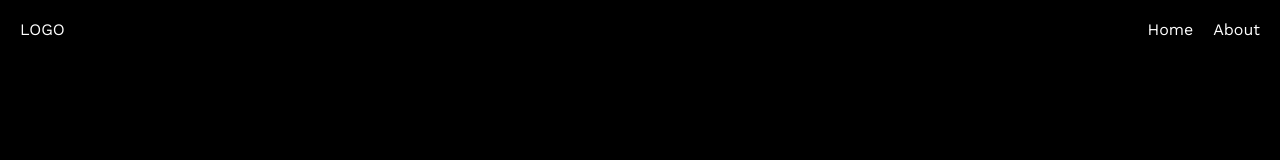
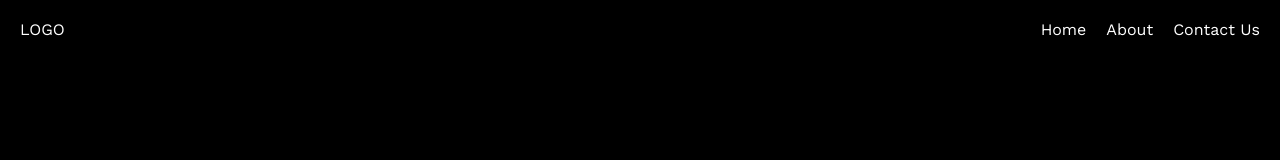
Before and after one commit to Amaug/portfolio, a plain HTML site: page index.html in a window 1280 px wide. Shown: the top 160 px of the page. Drawn offline with nearby package versions, Linux system fonts and the light colour scheme.

Commit message:
added navlink

```diff
--- a/index.html
+++ b/index.html
@@ -14,6 +14,7 @@
     <div class="links">
         <a href="">Home</a>
         <a href="">About</a>
+        <a href="">Contact Us</a>
     </div>
 </header>
 
```
